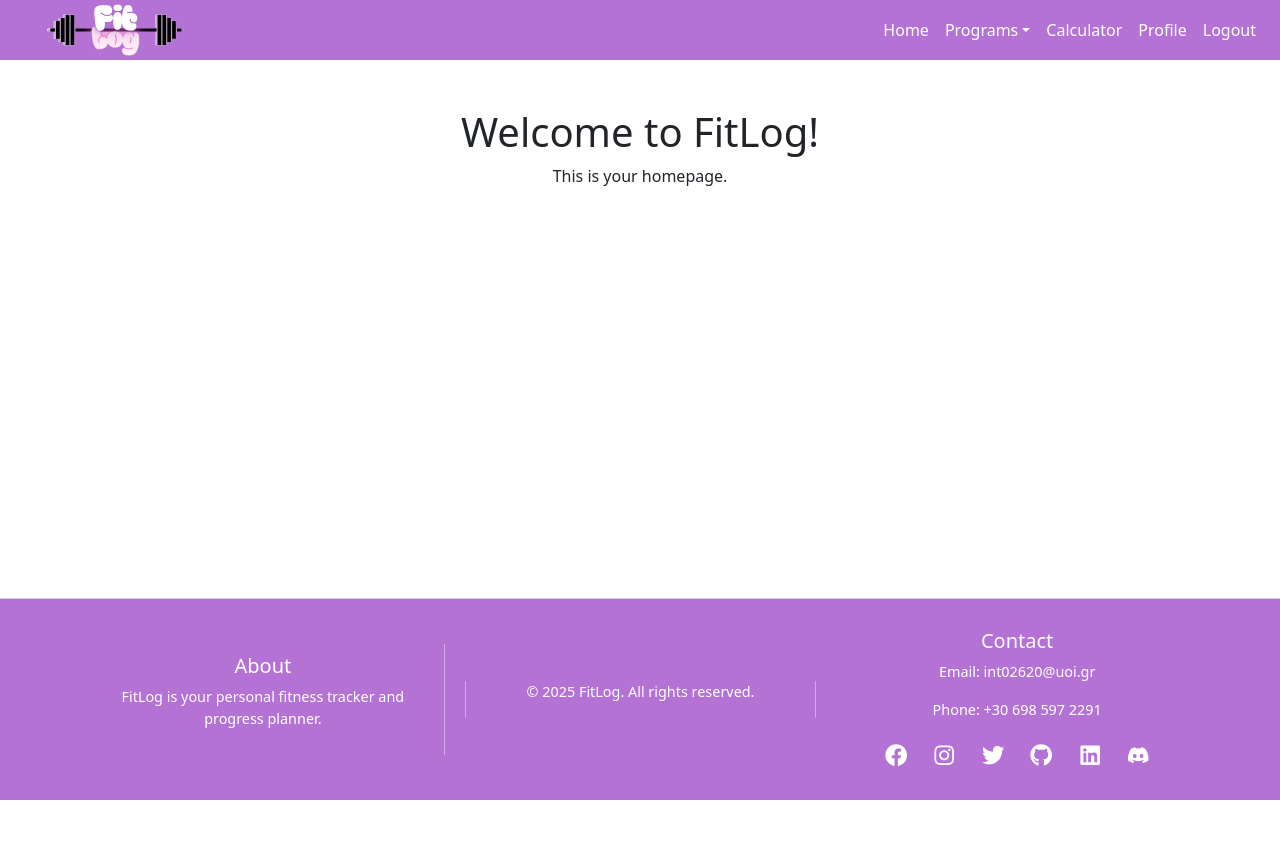
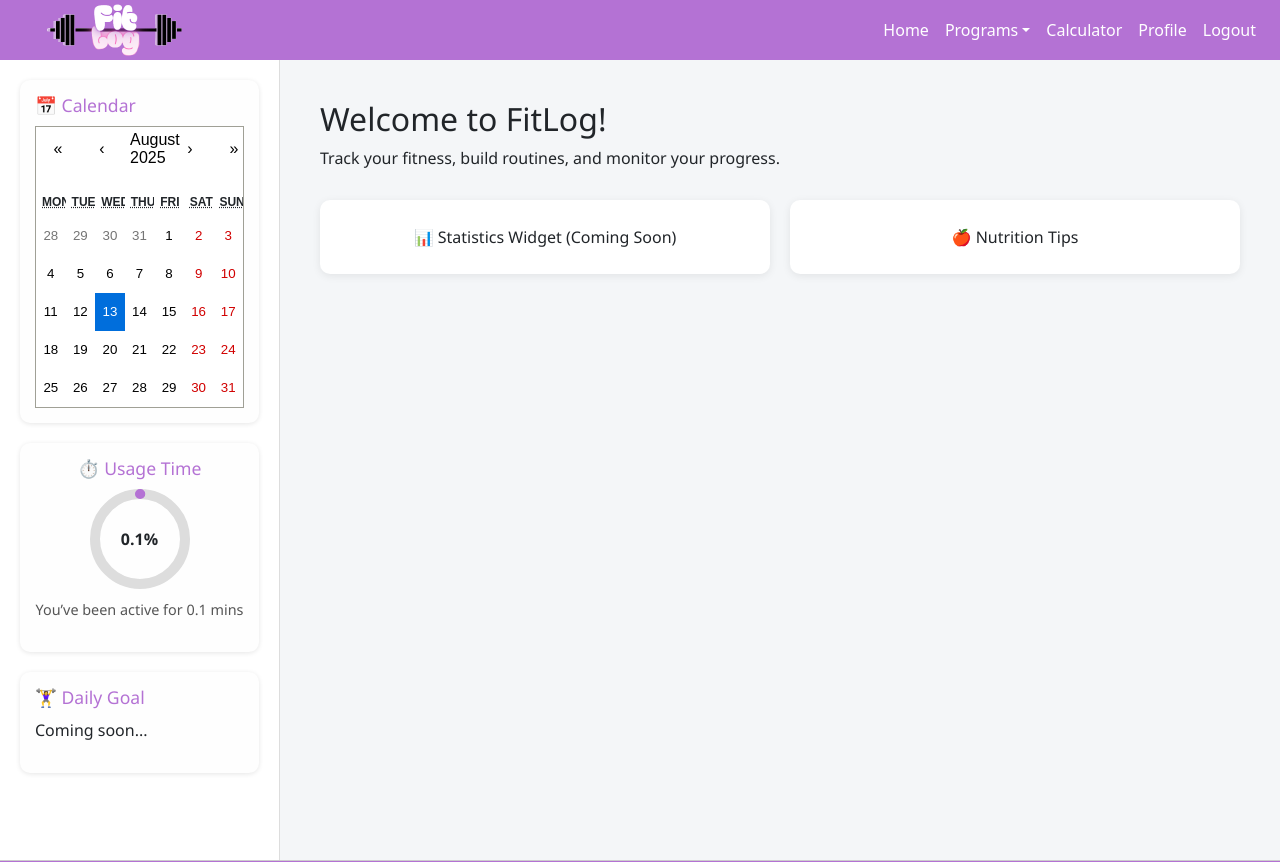
Before and after one commit to Constantinachil/FitLog, a React (Create React App) app in the folder Frontend/: page /homepage in a window 1280 px wide. Shown: the top 862 px of the page. Before the commit the page ends 800 px from the top, so only its background shows below. Built offline with nearby package versions, Linux system fonts and the light colour scheme; sample sign-in values are in the browser's storage.

Commit message:
public/protected pages and homepage sidebar setup

```diff
--- a/Frontend/package.json
+++ b/Frontend/package.json
@@ -13,6 +13,8 @@
     "bootstrap": "^5.3.7",
     "bootstrap-icons": "^1.13.1",
     "react": "^19.1.1",
+    "react-bootstrap": "^2.10.10",
+    "react-calendar": "^6.0.0",
     "react-dom": "^19.1.1",
     "react-icons": "^5.5.0",
     "react-router-dom": "^7.7.1",
--- a/Frontend/src/App.js
+++ b/Frontend/src/App.js
@@ -1,28 +1,85 @@
 import React from "react";
-import { BrowserRouter as Router, Routes, Route, Navigate } from "react-router-dom";
+import { BrowserRouter as Router, Routes, Route } from "react-router-dom";
 import Header from "./components/header";
 import Footer from "./components/footer";
 import LoginSignUpPage from "./pages/login_signupPage";
 import ForgotPassword from "./pages/forgot_password";
-import HomePage from "./pages/homepage"; // You must create this if not already
+import HomePage from "./pages/homepage";
+import ProtectedRoute from "./components/protectedroute";
+import PublicRoute from "./components/publicroute";
+import View from "./pages/view";
+import Search from "./pages/search";
+import Calculator from "./pages/calculator";
+import Profile from "./pages/profile";
+
 
 function App() {
-  // Check login status by looking for a token
-  const isLoggedIn = localStorage.getItem("token");
-
   return (
     <Router>
       <div className="d-flex flex-column min-vh-100">
         <Header />
         <main className="flex-grow-1">
           <Routes>
-            {/* ✅ Dynamic redirect based on login */}
-            <Route path="/" element={<Navigate to={isLoggedIn ? "/homepage" : "/login"} replace />} />
+            {/* Public Only */}
+            <Route
+              path="/login"
+              element={
+                <PublicRoute>
+                  <LoginSignUpPage />
+                </PublicRoute>
+              }
+            />
+            <Route
+              path="/forgot-password"
+              element={
+                <PublicRoute>
+                  <ForgotPassword />
+                </PublicRoute>
+              }
+            />
 
-            {/* Routes */}
-            <Route path="/login" element={<LoginSignUpPage />} />
-            <Route path="/forgot-password" element={<ForgotPassword />} />
-            <Route path="/homepage" element={<HomePage />} />
+            {/* Protected Routes */}
+            <Route
+              path="/homepage"
+              element={
+                <ProtectedRoute>
+                  <HomePage />
+                </ProtectedRoute>
+              }
+            />
+            <Route
+              path="/view"
+              element={
+                <ProtectedRoute>
+                  <View />
+                </ProtectedRoute>
+              }
+            />
+            <Route
+              path="/search"
+              element={
+                <ProtectedRoute>
+                  <Search />
+                </ProtectedRoute>
+              }
+            />
+            <Route
+              path="/calculator"
+              element={
+                <ProtectedRoute>
+                  <Calculator />
+                </ProtectedRoute>
+              }
+            />
+            <Route
+              path="/profile"
+              element={
+                <ProtectedRoute>
+                  <Profile />
+                </ProtectedRoute>
+              }
+            />
+            {/* Add more protected routes below if needed */}
           </Routes>
         </main>
         <Footer />
--- /dev/null
+++ b/Frontend/src/components/auth.js
@@ -0,0 +1,3 @@
+export function isLoggedIn() {
+  return !!localStorage.getItem("token");
+}
--- /dev/null
+++ b/Frontend/src/components/protectedroute.jsx
@@ -0,0 +1,9 @@
+import React from "react";
+import { Navigate } from "react-router-dom";
+import { isLoggedIn } from "../components/auth";
+
+const ProtectedRoute = ({ children }) => {
+  return isLoggedIn() ? children : <Navigate to="/login" />;
+};
+
+export default ProtectedRoute;
--- /dev/null
+++ b/Frontend/src/components/publicroute.jsx
@@ -0,0 +1,9 @@
+import React from "react";
+import { Navigate } from "react-router-dom";
+import { isLoggedIn } from "../components/auth";
+
+const PublicRoute = ({ children }) => {
+  return isLoggedIn() ? <Navigate to="/homepage" /> : children;
+};
+
+export default PublicRoute;
--- a/Frontend/src/pages/homepage.jsx
+++ b/Frontend/src/pages/homepage.jsx
@@ -1,12 +1,64 @@
-import React, { useState, useEffect } from "react";
-/*import axios from "axios";*/
+// HomePage.jsx
+import React, { useEffect, useState } from "react";
+import Calendar from "react-calendar";
+import "react-calendar/dist/Calendar.css";
 import "../styles/homepage.css";
 
 export default function HomePage() {
+  const [calendarValue, setCalendarValue] = useState(new Date());
+  const [usageSeconds, setUsageSeconds] = useState(0);
+
+  useEffect(() => {
+    const interval = setInterval(() => {
+      setUsageSeconds((prev) => prev + 1);
+    }, 1000);
+    return () => clearInterval(interval);
+  }, []);
+
+  const usagePercentage = Math.min((usageSeconds / (60 * 60)) * 100, 100).toFixed(1); // max 1 hour = 100%
+
   return (
-    <div className="container text-center mt-5">
-      <h1>Welcome to FitLog!</h1>
-      <p>This is your homepage.</p>
+    <div classname="home-page">
+    <div className="homepage-container">
+      <aside className="sidebar">
+        <div className="widget calendar-widget">
+          <h4>📅 Calendar</h4>
+          <Calendar onChange={setCalendarValue} value={calendarValue} />
+        </div>
+
+        <div className="widget usage-widget">
+          <h4>⏱️ Usage Time</h4>
+          <div className="progress-circle">
+            <svg>
+              <circle cx="50" cy="50" r="45" />
+              <circle
+                cx="50"
+                cy="50"
+                r="45"
+                style={{ strokeDashoffset: 282 - (usagePercentage * 2.82) }}
+              />
+            </svg>
+            <div className="progress-text">{usagePercentage}%</div>
+          </div>
+          <p className="usage-info">You’ve been active for {(usageSeconds / 60).toFixed(1)} mins</p>
+        </div>
+
+
+        <div className="widget placeholder-widget">
+          <h4>🏋️‍♀️ Daily Goal</h4>
+          <p>Coming soon...</p>
+        </div>
+      </aside>
+
+      <main className="main-content">
+        <h2>Welcome to FitLog!</h2>
+        <p>Track your fitness, build routines, and monitor your progress.</p>
+        <div className="dashboard-widgets">
+          <div className="dashboard-card">📊 Statistics Widget (Coming Soon)</div>
+          <div className="dashboard-card">🍎 Nutrition Tips</div>
+        </div>
+      </main>
+    </div>
     </div>
   );
 }
--- a/Frontend/src/pages/login_signupPage.jsx
+++ b/Frontend/src/pages/login_signupPage.jsx
@@ -45,7 +45,7 @@ export default function LoginSignUpPage() {
         });
         setMessage("Login successful!");
         localStorage.setItem("token", res.data.token);
-        window.location.href = "/";
+        window.location.href = "/homepage";
       } else {
         await axios.post("/api/users/register", {
           username: formData.username,
--- a/Frontend/src/styles/homepage.css
+++ b/Frontend/src/styles/homepage.css
@@ -1,4 +1,4 @@
-.homepage {
+.home-page {
   background-image: url('../assets/bg_login.webp');
   background-size: cover;
   background-position: center;
@@ -8,3 +8,114 @@
   justify-content: center;
   align-items: center;
 }
+
+.home-page::before {
+  content: "";
+  position: absolute;
+  inset: 0;
+  backdrop-filter: blur(6px);
+  background-color: rgba(255, 255, 255, 0.2);
+  z-index: 1;
+}
+
+.homepage-container {
+  display: flex;
+  min-height: 100vh;
+  background: #f4f6f8;
+  font-family: 'Segoe UI', sans-serif;
+}
+
+.sidebar {
+  width: 280px;
+  background-color: #ffffff;
+  padding: 20px;
+  border-right: 1px solid #ddd;
+  display: flex;
+  flex-direction: column;
+  gap: 20px;
+}
+
+.widget {
+  background-color: #fefefe;
+  padding: 15px;
+  border-radius: 10px;
+  box-shadow: 0 1px 5px rgba(0, 0, 0, 0.1);
+}
+
+.widget h4 {
+  margin-bottom: 10px;
+  font-size: 1.1rem;
+  color: #b472d4;
+}
+
+.main-content {
+  flex-grow: 1;
+  padding: 40px;
+}
+
+.dashboard-widgets {
+  display: flex;
+  gap: 20px;
+  margin-top: 30px;
+}
+
+.dashboard-card {
+  flex: 1;
+  background-color: white;
+  padding: 25px;
+  border-radius: 10px;
+  text-align: center;
+  box-shadow: 0 2px 8px rgba(0, 0, 0, 0.08);
+}
+
+.usage-widget {
+  text-align: center;
+}
+
+.progress-circle {
+  position: relative;
+  width: 100px;
+  height: 100px;
+  margin: 0 auto;
+}
+
+.progress-circle svg {
+  width: 100px;
+  height: 100px;
+  transform: rotate(-90deg);
+}
+
+.progress-circle circle {
+  fill: none;
+  stroke-width: 10;
+  r: 45;
+  cx: 50;
+  cy: 50;
+}
+
+.progress-circle circle:first-child {
+  stroke: #ddd;
+}
+
+.progress-circle circle:last-child {
+  stroke: #b472d4;
+  stroke-linecap: round;
+  stroke-dasharray: 282;
+  stroke-dashoffset: 282;
+  transition: stroke-dashoffset 0.5s ease;
+}
+
+.progress-text {
+  position: absolute;
+  top: 50%;
+  left: 50%;
+  transform: translate(-50%, -50%);
+  font-size: 1rem;
+  font-weight: bold;
+}
+
+.usage-info {
+  margin-top: 10px;
+  font-size: 0.9rem;
+  color: #555;
+}
--- /dev/null
+++ b/Frontend/src/styles/sidebar.css
@@ -0,0 +1,51 @@
+.sidebar-box {
+  background: #ffffff;
+  border-radius: 12px;
+  padding: 20px;
+  box-shadow: 0 4px 12px rgba(0, 0, 0, 0.1);
+  width: 100%;
+  max-width: 350px;
+  margin: 0 auto;
+}
+
+.sidebar-box h4 {
+  margin-bottom: 15px;
+  color: #333;
+  font-weight: 600;
+  text-align: center;
+}
+
+.react-calendar {
+  border: none;
+  width: 100%;
+  font-family: 'Segoe UI', sans-serif;
+  background-color: #f8f9fa;
+  border-radius: 10px;
+  padding: 10px;
+}
+
+.react-calendar__tile {
+  padding: 10px 5px;
+}
+
+.progress-container {
+  margin-top: 20px;
+}
+
+.progress-label {
+  display: flex;
+  justify-content: space-between;
+  margin-bottom: 6px;
+  font-size: 0.95rem;
+  font-weight: 500;
+  color: #555;
+}
+
+.progress {
+  height: 20px;
+  border-radius: 10px;
+}
+
+.progress-bar {
+  background-color: #b472d4;
+}
```
Also changed, not shown: Frontend/src/components/header.jsx (+9 -14 lines), Frontend/src/components/sidebarstats.jsx (added, +42 -0 lines), 1 other file (tests, documents, lock files or other folders).
